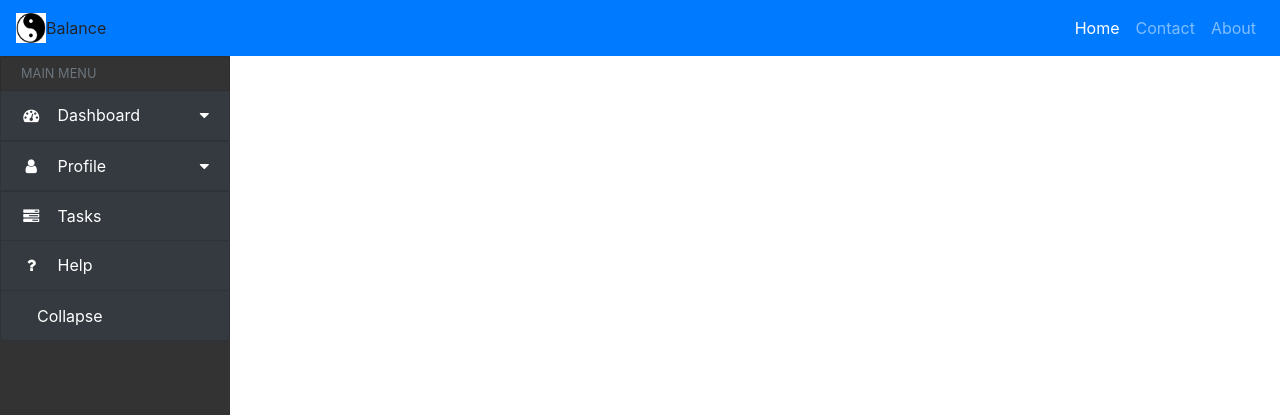
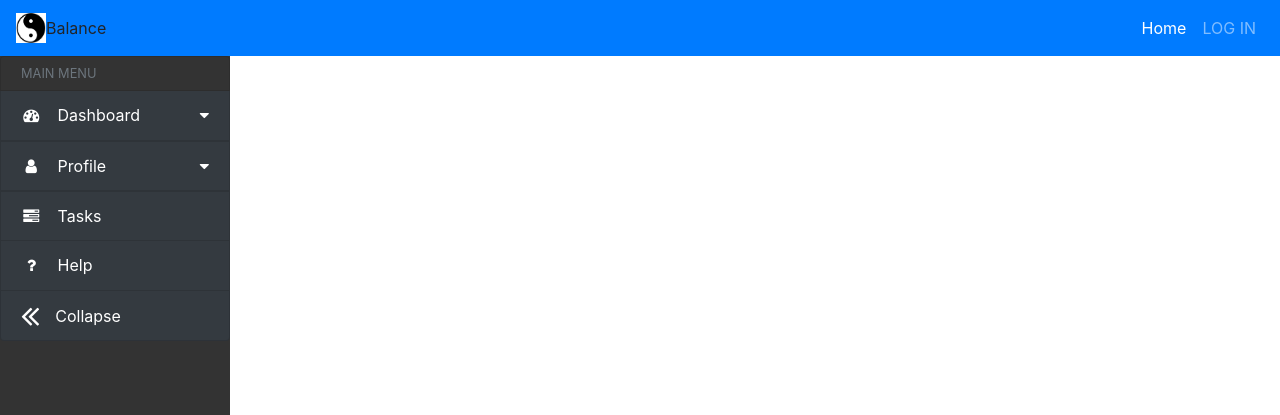
Before and after one commit to On-Your-Marc-GO/Balanced, a Node server app: page / in a window 1280 px wide. Shown: the top 415 px of the page. Run offline with Node 20, Linux system fonts and the light colour scheme; some libraries are stand-ins or nearby versions.

Commit message:
added front end JS

```diff
--- a/views/layouts/main.handlebars
+++ b/views/layouts/main.handlebars
@@ -56,13 +56,10 @@
                         >
                     </li>
                     <li class="nav-item">
-                        <a class="nav-link" href="#top">Contact</a>
+                        <a class="nav-link" href="#top">LOG IN</a>
                     </li>
-                    <li class="nav-item">
-                        <a class="nav-link" href="#top">About</a>
-                    </li>
-                    <!-- This menu is hidden in bigger devices with d-sm-none.
-           The sidebar isn't proper for smaller screens imo, so this dropdown menu can keep all the useful sidebar itens exclusively for smaller screens  -->
+                    <!-- This menu is hidden in bigger devices with d-sm-none. -->
+
                     <li class="nav-item dropdown d-sm-block d-md-none">
                         <a
                             class="nav-link dropdown-toggle"
```
Also changed, not shown: public/assets/js/main.js.
